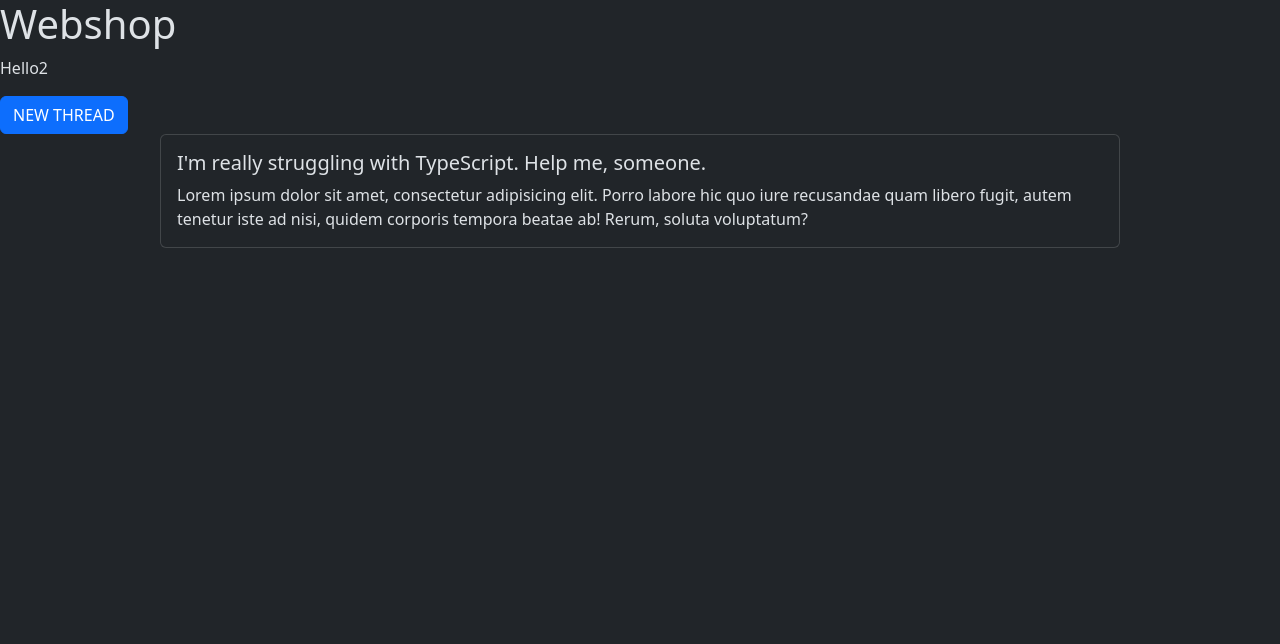
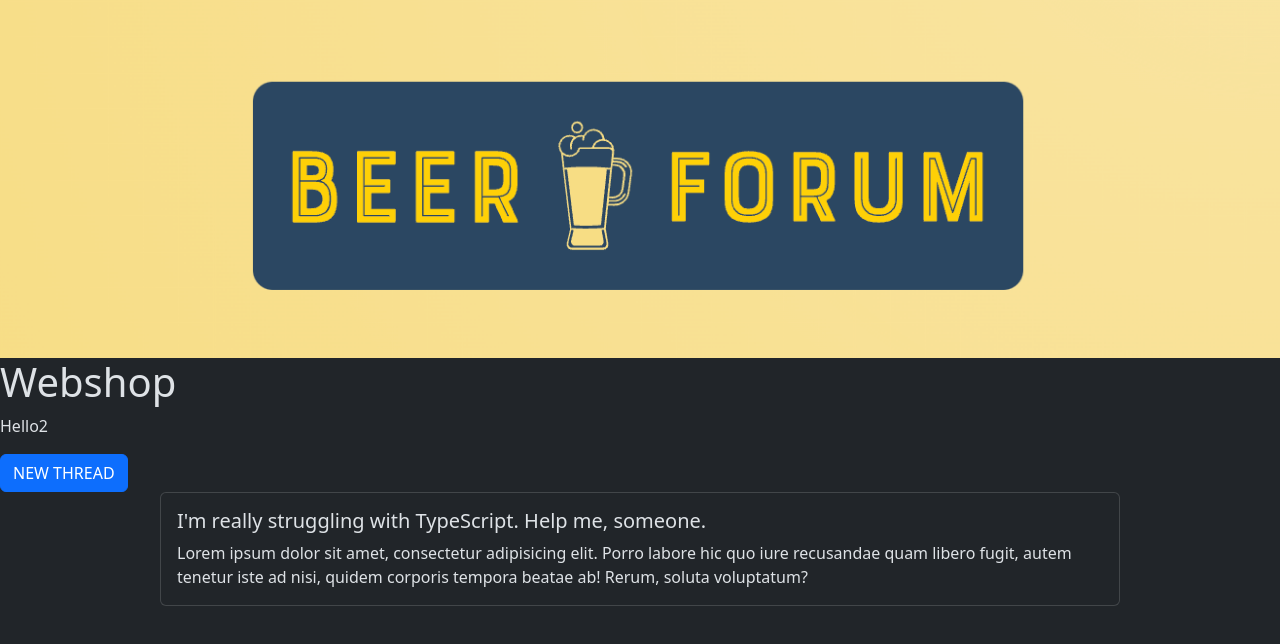
Before and after one commit to fridaew/typescript-online-forum, a React (Create React App) app in the folder webshop-typescript/: page / in a window 1280 px wide. Shown: the top 644 px of the page. Built offline with nearby package versions, Linux system fonts and the light colour scheme; data requests are answered from the project's data file.

Commit message:
Added logo

```diff
--- a/webshop-typescript/src/App.tsx
+++ b/webshop-typescript/src/App.tsx
@@ -1,6 +1,6 @@
 import React from 'react';
 import ThreadListView from './components/ThreadListView';
-//import Logo from "./assets/logo.png";
+import logo from "./assets/logo.png";
 
 
 
@@ -8,12 +8,15 @@ import ThreadListView from './components/ThreadListView';
 function App() {
   return (
     <div className="App">
+       <img src={logo} alt="Beer Logo" className="img-fluid" />
+
 
       <h1>Webshop</h1>
       <p>Hello2</p>
 
       <ThreadListView />
       </div>
+
   );
 }
 
```
